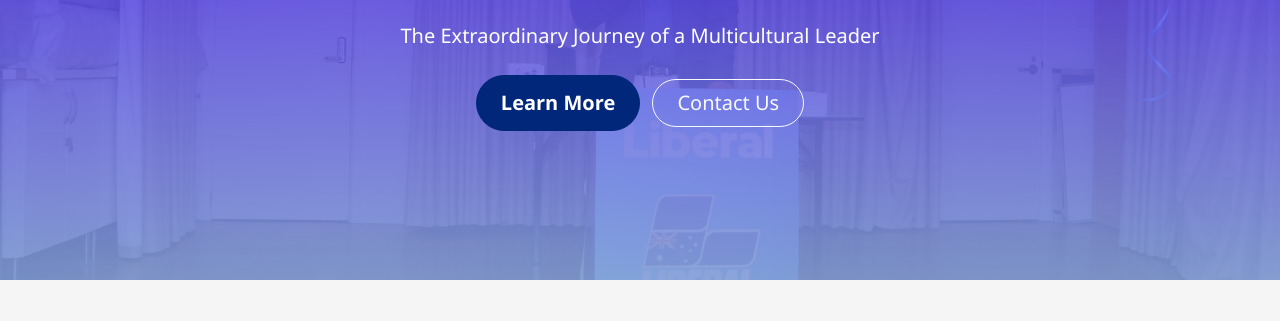
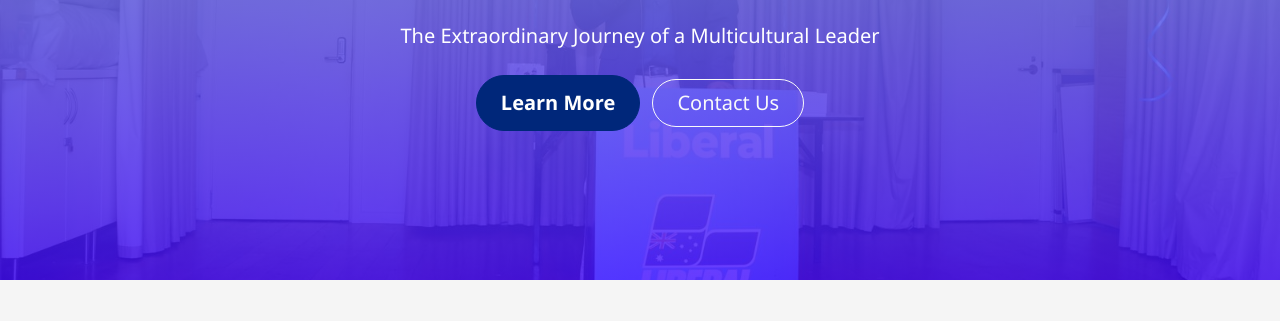
Before and after one commit to andirajugayathri/Dineshsir-website, a plain HTML site: page index.html in a window 1280 px wide. Shown: the part 292-613 px from the top of the page. Drawn offline with nearby package versions, Linux system fonts and the light colour scheme.

Commit message:
Update styles.css

```diff
--- a/css/styles.css
+++ b/css/styles.css
@@ -4,7 +4,7 @@ body {
 }
 
 .home-hero-section {
-    background: linear-gradient(rgba(65, 11, 296, 0.8), rgba(128, 156, 214, 0.9)), url(../images/image17.jpg) center / cover no-repeat;
+    background: linear-gradient(rgba(128, 156, 214, 0.9),rgba(65, 11, 296, 0.8)), url(../images/image17.jpg) center / cover no-repeat;
     width: 100%;
     height: 500px;
     color: white;
```
